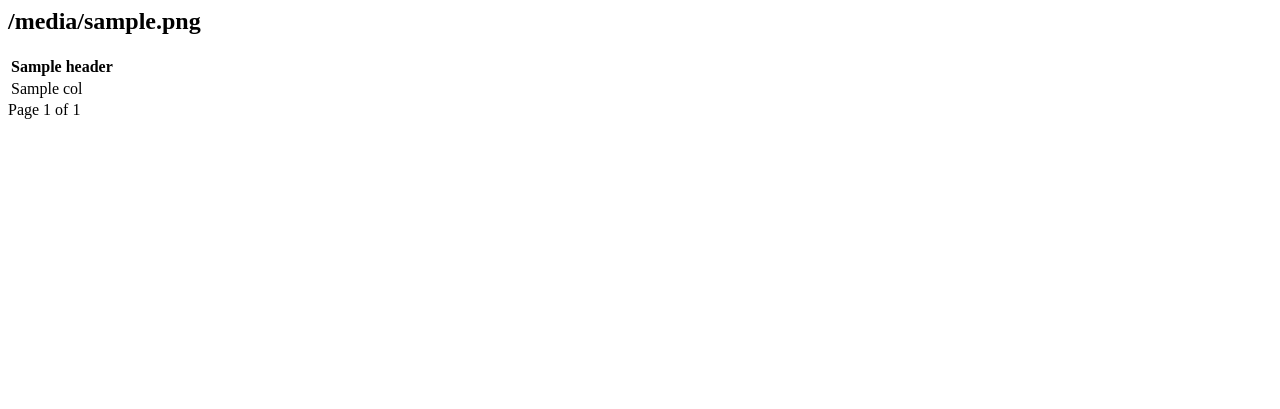
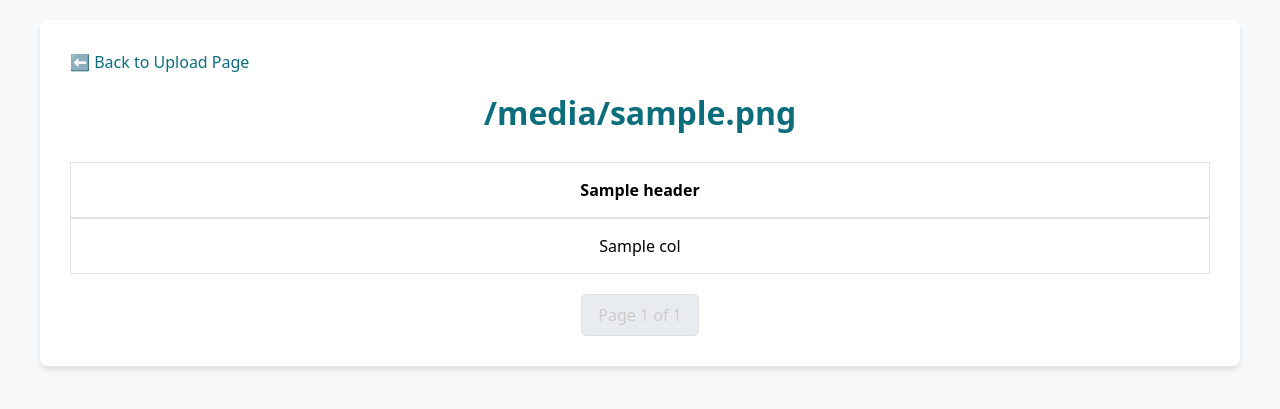
Before and after one commit to Priya04sharma/Dataparser, a Django app: template myapp/templates/view_unprocessed.html in a window 1280 px wide. Shown: the top 409 px of the page. Run offline with Django 5.2, Linux system fonts and the light colour scheme; the template is opened without the code that fills it: most values are stand-ins (such as "Sample title", 1, 10 or a date in 2020); some libraries are stand-ins or nearby versions.

Commit message:
Unprocessed

```diff
--- a/myapp/templates/view_unprocessed.html
+++ b/myapp/templates/view_unprocessed.html
@@ -29,8 +29,99 @@
 </html> -->
 
 
+<!DOCTYPE html>
+<html lang="en">
+<head>
+    <meta charset="UTF-8">
+    <meta name="viewport" content="width=device-width, initial-scale=1.0">
+    <title>Iceberg Table View</title>
+    <link href="https://cdn.jsdelivr.net/npm/bootstrap@5.3.3/dist/css/bootstrap.min.css" rel="stylesheet">
+    <style>
+        body {
+            background-color: #f8f9fa;
+            padding-top: 20px;
+        }
+
+        .container {
+            background-color: white;
+            box-shadow: 0 4px 6px rgba(0, 0, 0, 0.1);
+            border-radius: 8px;
+            padding: 30px;
+            max-width: 1200px;
+            margin: 0 auto;
+        }
+
+        h2 {
+            text-align: center;
+            color: #0c6e7d;
+            margin-bottom: 30px;
+            font-size: 2rem;
+            font-weight: bold;
+        }
+
+        .table {
+            border-collapse: separate;
+            border-spacing: 0;
+            width: 100%;
+        }
+
+        .table th, .table td {
+            padding: 15px;
+            text-align: center;
+        }
+
+        .table-bordered th, .table-bordered td {
+            border: 1px solid #dee2e6;
+        }
+
+        .table-hover tbody tr:hover {
+            background-color: #f1f1f1;
+        }
+
+        /* Pagination Controls */
+        .pagination {
+            justify-content: center;
+            margin-top: 20px;
+        }
+
+        .pagination .page-item .page-link {
+            border-radius: 5px;
+            padding: 8px 16px;
+            color: #0c6e7d;
+        }
+
+        .pagination .page-item .page-link:hover {
+            background-color: #0c6e7d;
+            color: white;
+        }
+
+        .pagination .page-item.disabled .page-link {
+            color: #ccc;
+        }
+
+        .back-link {
+            display: inline-block;
+            margin-bottom: 20px;
+            color: #0c6e7d;
+            font-weight: 500;
+            text-decoration: none;
+            transition: color 0.3s ease;
+        }
+
+        .back-link:hover {
+            color: #084c52;
+            text-decoration: underline;
+        }
+    </style>
+</head>
+<body>
+
+<div class="container">
+    <a href="{% url 'upload_csv' %}" class="back-link">⬅️ Back to Upload Page</a>
+
     <h2>{{ filename }}</h2>
-<table class="table table-bordered">
+
+    <table class="table table-bordered table-hover">
         <thead>
             <tr>
                 {% for h in headers %}
@@ -50,12 +141,21 @@
     </table>
 
     <!-- Pagination Controls -->
-<div>
+    <div class="pagination">
         {% if current_page > 1 %}
-<a href="?page={{ current_page|add:-1 }}">Previous</a>
+            <a class="page-link" href="?page={{ current_page|add:-1 }}">Previous</a>
         {% endif %}
-  Page {{ current_page }} of {{ total_pages }}
+
+        <span class="page-item disabled">
+            <span class="page-link">Page {{ current_page }} of {{ total_pages }}</span>
+        </span>
+
         {% if current_page < total_pages %}
-<a href="?page={{ current_page|add:1 }}">Next</a>
+            <a class="page-link" href="?page={{ current_page|add:1 }}">Next</a>
         {% endif %}
     </div>
+</div>
+
+<script src="https://cdn.jsdelivr.net/npm/bootstrap@5.3.3/dist/js/bootstrap.bundle.min.js"></script>
+</body>
+</html>
```
Lines whose indentation alone changed are shown as unchanged.
